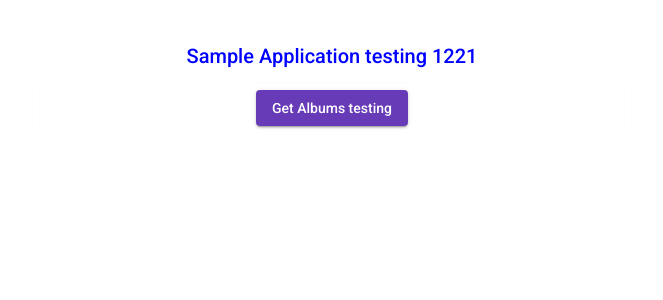
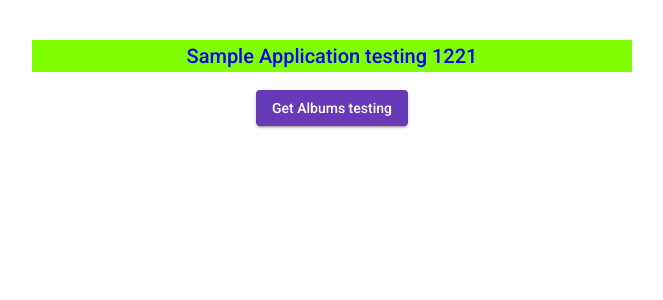
Before and after one commit to SrinivasanTarget/angular-testing, an Angular app: page / in a window 1280 px wide. Shown: the top 300 px of the page, without its empty margins (308-971 px from the left). Built offline with nearby package versions, Linux system fonts and the light colour scheme.

Commit message:
testing update bg color

```diff
--- a/apps/angular-testing/src/app/app.component.html
+++ b/apps/angular-testing/src/app/app.component.html
@@ -1,5 +1,5 @@
 <section>
-  <h2 class="example-label md-display-3" style="color: blue; size: 55px;">Sample Application testing 1221</h2>
+  <h2 class="example-label md-display-3" style="color: blue; size: 55px; background-color: chartreuse;">Sample Application testing 1221</h2>
   <div class="example-button-row center">
     <button
       (click)="getAllAlbums()"
```
